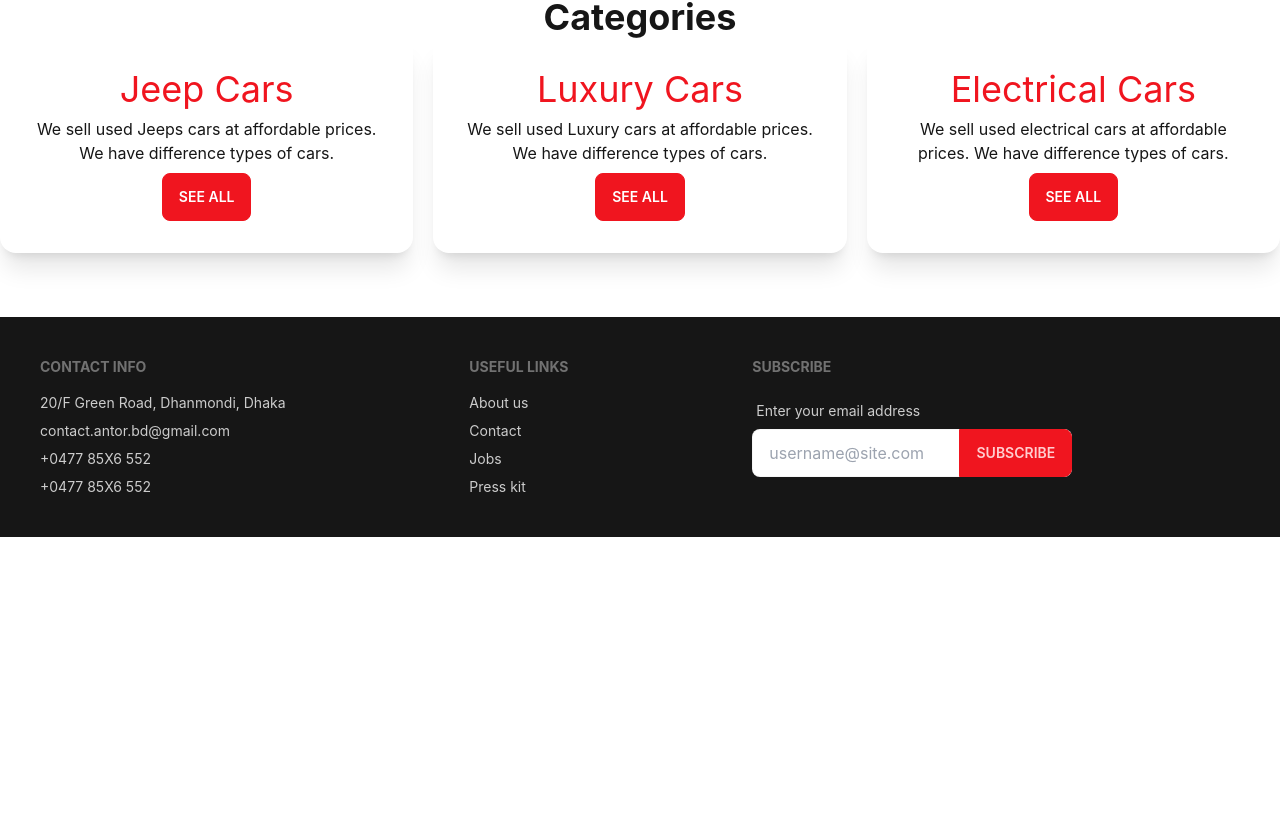
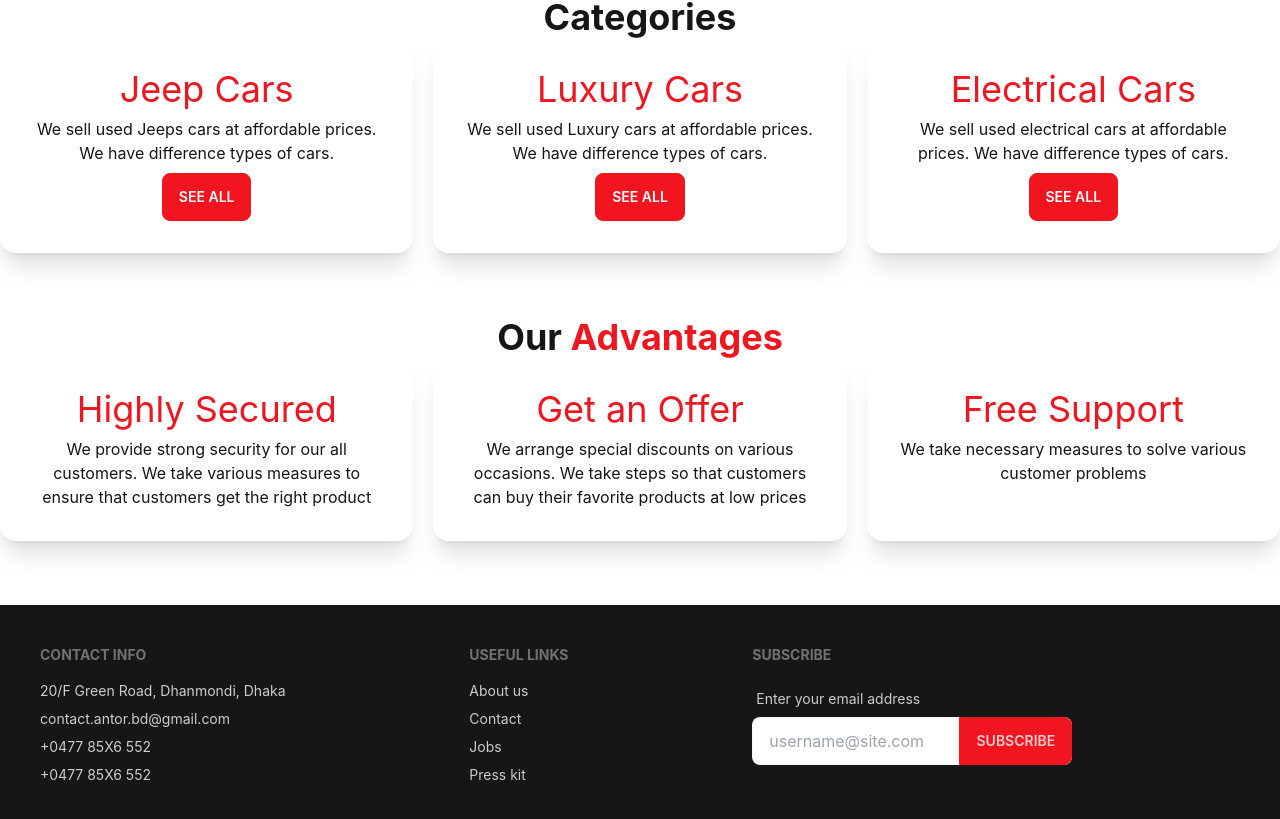
Before and after one commit to Rakib86547/assignment-12-client, a React (Create React App) app: page / in a window 1280 px wide. Shown: the part 2018-2837 px from the top of the page. Before the commit the page ends 2555 px from the top, so only its background shows below. Built offline with nearby package versions, Linux system fonts and the light colour scheme.

Commit message:
advantese create

```diff
--- /dev/null
+++ b/src/pages/Home/Advantege/Advantages.js
@@ -0,0 +1,15 @@
+import React from 'react';
+
+const Advantages = ({ advantage }) => {
+    const { name, description } = advantage;
+    return (
+        <div className="card shadow-xl text-center">
+            <div className="card-body">
+                <h2 className="text-4xl text-primary">{name}</h2>
+                <p className='text-secondary'>{description}</p>
+            </div>
+        </div>
+    );
+};
+
+export default Advantages;
--- /dev/null
+++ b/src/pages/Home/Advantege/Advantege.js
@@ -0,0 +1,34 @@
+import React from 'react';
+import Advantages from './Advantages';
+
+const Advantege = () => {
+    const advantages = [
+        {
+            name: "Highly Secured",
+            description: "We provide strong security for our all customers. We take various measures to ensure that customers get the right product"
+        },
+        {
+            name: "Get an Offer",
+            description: "We arrange special discounts on various occasions. We take steps so that customers can buy their favorite products at low prices"
+        },
+        {
+            name: "Free Support",
+            description: "We take necessary measures to solve various customer problems"
+        }
+    ]
+    return (
+        <div className='my-16'>
+            <h1 className='text-4xl font-bold text-center text-secondary'>Our <span className='text-primary'>Advantages</span></h1>
+            <div className='grid gap-5 lg:grid-cols-3 md:grid-cols-2'>
+                {
+                    advantages.map((advantage, i) => <Advantages
+                        key={i}
+                        advantage={advantage}
+                    ></Advantages>)
+                }
+            </div>
+        </div>
+    );
+};
+
+export default Advantege;
--- a/src/pages/Home/CategoriesDetails/Jeeps.js
+++ b/src/pages/Home/CategoriesDetails/Jeeps.js
@@ -8,7 +8,7 @@ const Jeeps = () => {
     return (
         <div>
             <div className='my-10'>
-                <h1 className='text-4xl text-center text-secondary font-bold'>All Used <span className='text-primary'>Jeeps</span></h1>
+                <h1 className='text-4xl text-center text-secondary font-bold'>All Used <span className='text-primary'>Cars</span></h1>
             </div>
             <div className='grid gap-5 lg:grid-cols-3 md:grid-cols-2'>
                 {
--- a/src/pages/Home/CategoriesDetails/JeepsDetails.js
+++ b/src/pages/Home/CategoriesDetails/JeepsDetails.js
@@ -12,7 +12,7 @@ const JeepsDetails = ({ jeep }) => {
                 <p className='text-secondary'>Posted in: {posted_in} minutes ago</p>
                 <p className='text-secondary'>Used in: {used} years</p>
                 <div className="card-actions justify-center">
-                    <button className="btn btn-primary">Buy Now</button>
+                    <button className="btn btn-primary text-white">Book Now</button>
                 </div>
             </div>
         </div>
--- a/src/pages/Home/Home/Home.js
+++ b/src/pages/Home/Home/Home.js
@@ -1,4 +1,5 @@
 import React from 'react';
+import Advantege from '../Advantege/Advantege';
 import Advertised from '../Advertised/Advertised';
 import Banner from '../Banner/Banner';
 import Categorie from '../Categorie/Categorie';
@@ -9,6 +10,7 @@ const Home = () => {
             <Banner />
             <Advertised />
             <Categorie />
+            <Advantege />
         </div>
     );
 };
--- a/src/routes/Router/Router.js
+++ b/src/routes/Router/Router.js
@@ -14,7 +14,7 @@ const router = createBrowserRouter([{
         {
             path: '/category/:id',
             element: <Jeeps />,
-            loader: ({params}) => fetch(`http://localhost:5000/jeeps/${params.id}`)
+            loader: ({params}) => fetch(`http://localhost:5000/all_categories/${params.id}`)
         },
     ]
 }]);
```
